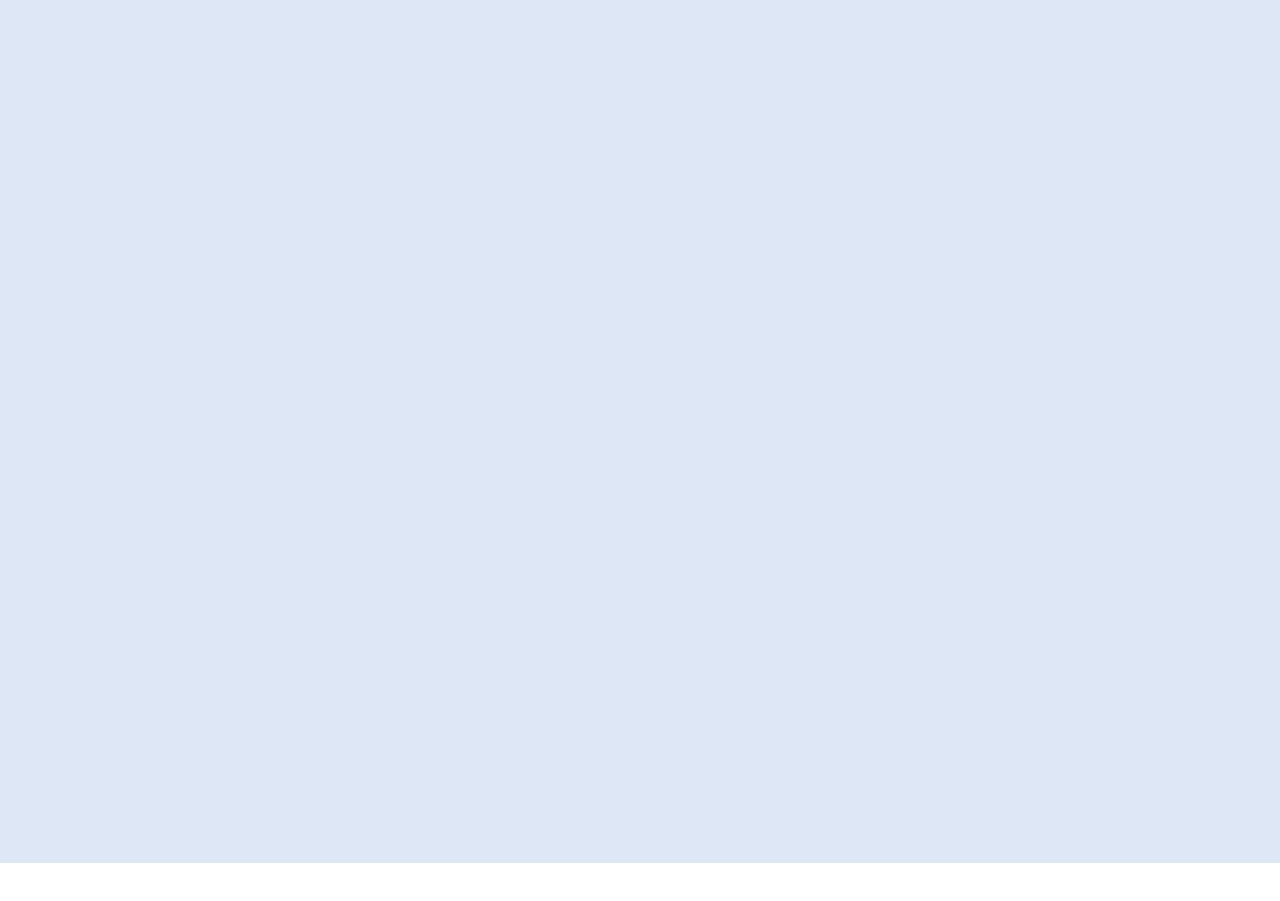
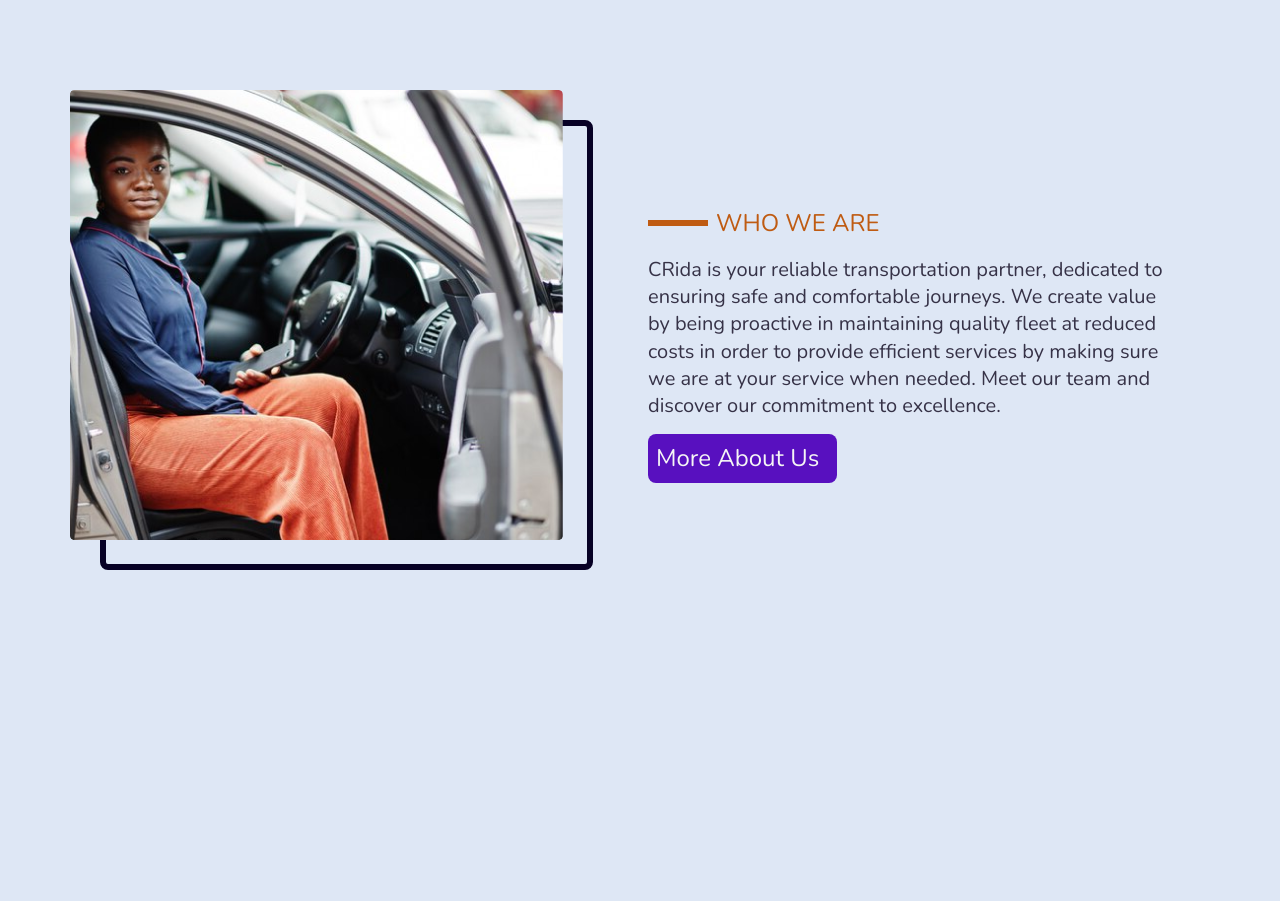
Before and after one commit to BigOTF/cRida, a React (Vite) app: page / in a window 1280 px wide. Shown: the part 840-1741 px from the top of the page. Before the commit the page ends 1703 px from the top, so only its background shows below. Built offline with nearby package versions, Linux system fonts and the light colour scheme.

Commit message:
Modified the About us section and also made adjusment to the subHero section

```diff
--- a/src/App.jsx
+++ b/src/App.jsx
@@ -18,8 +18,8 @@ function App() {
       <Header />
       <Hero />
       <SubHero />
-{/*       <AboutUs />
-      <ChooseUs />
+      <AboutUs />
+    {/*   <ChooseUs />
       <Services />
       <Explore />
       <Show />
--- a/src/components/AboutUs/AboutUs.jsx
+++ b/src/components/AboutUs/AboutUs.jsx
@@ -4,31 +4,47 @@ import AboutUsText from './AboutUsText'
 
 const AboutUs = () => {
   return (
-    <div className='md:w-[1440px] md:h-[484px] w-[428px] md:pt-[20px] flex flex-col md:flex-row justify-between bg-[#DEE7F5]'>
+    <div className='md:h-[484px] md:mt-[40px] w-full'>
 
-      {/* THIS DIV WILL ONLY DISPLAY ON THE SNALLER SCREEN SIZES */}
-      <div className='w-[368px] h-[340px] mx-[30px] p-[8px] flex flex-col gap-[16px] md:hidden'>
+      {/* Display on the larger screen sizes */}
+      <div className='md:h-[484px] md:flex items-center mx-[100px] hidden'>
 
-        <div className='w-[352px] h-[258px] flex flex-col gap-[16px]'>
-          <div className='flex items-center gap-[8px] w-[352px] h-[27px]'>
-              <div className='w-[60px] border-[3px] border-[#BF5B12]'></div>
-              <p className='text-[20px] leading-[27.28px] font-bold text-[#BF5B12]'>WHO WE ARE</p>
+        <div className='w-[50%]'>
+          <AboutUsImage />
+        </div>
+
+        <div className='w-[50%]'>
+          <AboutUsText />
+        </div>
+
+      </div>
+
+      {/* THIS DIV WILL ONLY DISPLAY ON THE SMALLER SCREEN SIZES */}
+      <div className='h-[774px] mx-[30px] flex flex-col gap-[40px] md:hidden'>
+
+        <div className='h-[340px] p-[8px] flex flex-col gap-[16px]'>
+
+          <div className='flex items-center gap-[8px] h-[27px]'>
+            <div className='w-[60px] border-[3px] border-[#BF5B12]'></div>
+            <p className='text-[20px] leading-[27.28px] nunito-700 text-[#BF5B12]'>WHO WE ARE</p>
           </div>
 
-          <div className='w-[352px] h-[218px]'>
-            <p className='text-[20px] leading-[27.28px] text-[#363247]'>CRida is your reliable transportation partner, dedicated to ensuring safe and comfortable journeys. We create value by being proactive in maintaining quality fleet at reduced costs in order to provide efficient services by making sure we are at your service when needed.</p>
+          <div className='h-[218px]'>
+            <p className='text-[20px] nunito-400 leading-[27.28px] text-[#363247]'>CRida is your reliable transportation partner, dedicated to ensuring safe and comfortable journeys. We create value by being proactive in maintaining quality fleet at reduced costs in order to provide efficient services by making sure we are at your service when needed.</p>
+          </div>
+
+          <div className='bg-[#5810BF] w-[190px] h-[49px] rounded-[8px] p-[8px] flex items-center'>
+            <a className='w-[185px] nunito-400 text-[22px] leading-[32.74px] text-center text-[#F5F5F5]'>More About Us</a>
           </div>
 
         </div>
 
-        <div className='bg-[#5810BF] w-[201px] h-[49px] rounded-[8px] p-[8px]'>
-            <a className='w-[185px] h-[33px] text-[24px] leading-[32.74px] text-center text-[#F5F5F5]'>More About Us</a>
+        <div>
+          <AboutUsImage />
         </div>
+
       </div>
 
-
-      <AboutUsImage />
-      <AboutUsText />
     </div>
   )
 }
--- a/src/components/AboutUs/AboutUsImage.jsx
+++ b/src/components/AboutUs/AboutUsImage.jsx
@@ -2,9 +2,9 @@ import React from 'react'
 
 const AboutUsImage = () => {
   return (
-    <div className='flex relative mt-[50px] md:mt-0'>
-        <div className='aboutUsBackground w-[344.94px] h-[366px] ml-[30px] md:w-[492.69px] md:h-[450px] md:ml-[100px] absolute left-1 top-[-20px]'></div>
-        <div className='w-[345.68px] h-[366.32px] ml-[52.32px] border-[5px] md:w-[493.16px] md:h-[450px] md:ml-[131.84px] md:border-[6px] rounded-[8px] border-[#070125]'></div>
+    <div className='flex relative'>
+        <div className='aboutUsBackground w-[344.94px] h-[366px] md:w-[492.69px] md:h-[450px] md:rounded-[4px] absolute md:left-[-30px] md:top-[-30px] left-[-20px] top-[-20px]'></div>
+        <div className='w-[345.68px] h-[366.32px] border-[5px] md:w-[493.16px] md:h-[450px] md:border-[6px] rounded-[8px] border-[#070125]'></div>
     </div>
   )
 }
--- a/src/components/AboutUs/AboutUsText.jsx
+++ b/src/components/AboutUs/AboutUsText.jsx
@@ -2,25 +2,23 @@ import React from 'react'
 
 const AboutUsText = () => {
   return (
-    <div className='md:w-[710px] md:h-[417px] p-[8px] md:flex flex-col justify-center gap-[16px] hidden'>
+    <div className='md:flex flex-col justify-center gap-[16px]'>
 
-      <div className='md:w-[610px] md:h-[292px] md:flex flex-col gap-[16px] md:p-[8px]'>
+      <div className='md:flex flex-col gap-[16px] md:p-[8px]'>
 
-        <div className='md:w-[594px] md:h-[211px] flex flex-col gap-[16px]'>
+        <div className='md:h-[211px] flex flex-col gap-[16px]'>
 
           <div className='flex items-center gap-[8px]'>
             <div className='w-[60px] border-[3px] border-[#BF5B12]'></div>
-            <p className='md:text-[24px] md:leading-[32.74px] text-[#BF5B12]'>WHO WE ARE</p>
+            <p className='md:text-[24px] nunito-400 md:leading-[32.74px] text-[#BF5B12]'>WHO WE ARE</p>
           </div>
 
-          <p className='md:text-[20px] text-[#363247] md:leading-[27.28px]'>CRida is your reliable transportation partner, dedicated to ensuring safe and comfortable journeys. We create value by being proactive in maintaining quality fleet at reduced costs in order to provide efficient services by making sure we are at your service when needed. Meet our team and discover our commitment to excellence.</p>
+          <p className='md:text-[20px] nunito-400 text-[#363247] md:leading-[27.28px]'>CRida is your reliable transportation partner, dedicated to ensuring safe and comfortable journeys. We create value by being proactive in maintaining quality fleet at reduced costs in order to provide efficient services by making sure we are at your service when needed. Meet our team and discover our commitment to excellence.</p>
         </div>
 
-
-
-          <a href='/about' className='md:w-[189px] md:h-[49px] md:text-[24px] leading-[32.74px] p-[8px]  bg-[#5810BF] text-white rounded-lg cursor-pointer'>
-              More About Us
-          </a>
+        <div className='md:w-[189px] md:h-[49px] rounded-[8px] p-[8px] bg-[#5810BF]'>
+          <a className='md:w-[173px] md:h-[33px] nunito-400 md:text-[24px] md:leading-[32.74px] text-[#F5F5F5] cursor-pointer'>More About Us</a>
+        </div>
 
       </div>
 
--- a/src/components/SubHero/SubHero.jsx
+++ b/src/components/SubHero/SubHero.jsx
@@ -4,20 +4,20 @@ const SubHero = () => {
   return (
     <div className='bg-[#DEE7F5] w-full'>
 
-       <div className='bg-white w-full h-[65px] md:mx-auto md:w-[1030px] md:h-[131px] flex justify-around items-center gap-[8px] md:gap-[40px] transform md:translate-y-[-50%] translate-y-[-80px]'>
-          <div className='flex flex-col md:gap-[8px] w-[62px] h-[49px] md:w-[219.5px] md:h-[83px] items-center'>
+       <div className='bg-white h-[65px] md:mx-auto md:w-[1030px] md:h-[131px] flex justify-around items-center gap-[8px] md:gap-[40px] transform md:translate-y-[-50%] translate-y-[-80px]'>
+          <div className='flex flex-col md:gap-[8px] items-center'>
               <p className='nunito-700 text-[#070125] md:text-[32px] text-[20px] md:leading-[43.65px] leading-[27.28px]'>150+</p>
               <p className='text-[#363247] nunito-400 md:text-[20px] text-[16px] text-center md:leading-[27.28px] leading-[21.82px]'>Cars</p>
           </div>
-          <div className='flex flex-col md:gap-[8px] w-[62px] h-[49px] md:w-[219.5px] md:h-[83px] items-center'>
+          <div className='flex flex-col md:gap-[8px] items-center'>
               <p className='nunito-700 text-[#070125] md:text-[32px] text-[20px] md:leading-[43.65px] leading-[27.28px]'>1000+</p>
               <p className='text-[#363247] nunito-400 md:text-[20px] text-[16px] text-center md:leading-[27.28px] leading-[21.82px]'><span className='hidden md:inline'>Happy </span>Clients</p>
           </div>
-          <div className='flex flex-col md:gap-[8px] w-[62px] h-[49px] md:w-[219.5px] md:h-[83px] items-center'>
+          <div className='flex flex-col md:gap-[8px] items-center'>
               <p className='nunito-700 text-[#070125] md:text-[32px] text-[20px] md:leading-[43.65px] leading-[27.28px]'>5</p>
               <p className='text-[#363247] nunito-400 md:text-[20px] text-[16px] text-center md:leading-[27.28px] leading-[21.82px]'>Branches</p>
           </div>
-          <div className='flex flex-col md:gap-[8px] w-[62px] h-[49px] md:w-[219.5px] md:h-[83px] items-center'>
+          <div className='flex flex-col md:gap-[8px] items-center'>
               <p className='nunito-700 text-[#070125] md:text-[32px] text-[20px] md:leading-[43.65px] leading-[27.28px]'>50+</p>
               <p className='text-[#363247] nunito-400 md:text-[20px] text-[16px] text-center md:leading-[27.28px] leading-[21.82px]'><span className='hidden md:inline'>Professional </span>Drivers</p>
           </div>
```
